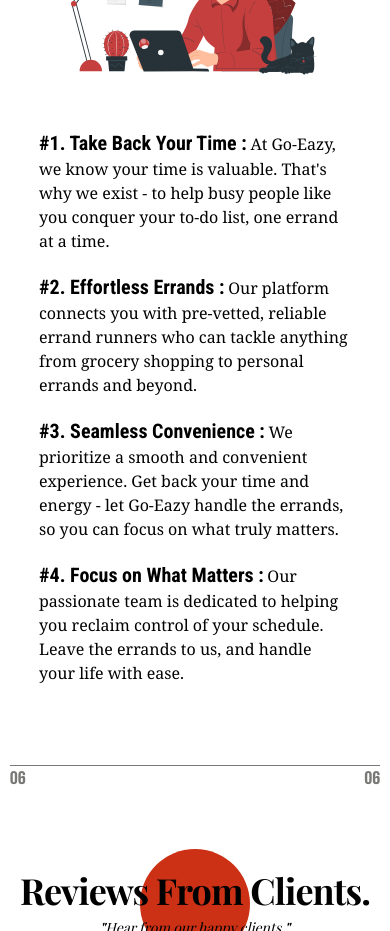
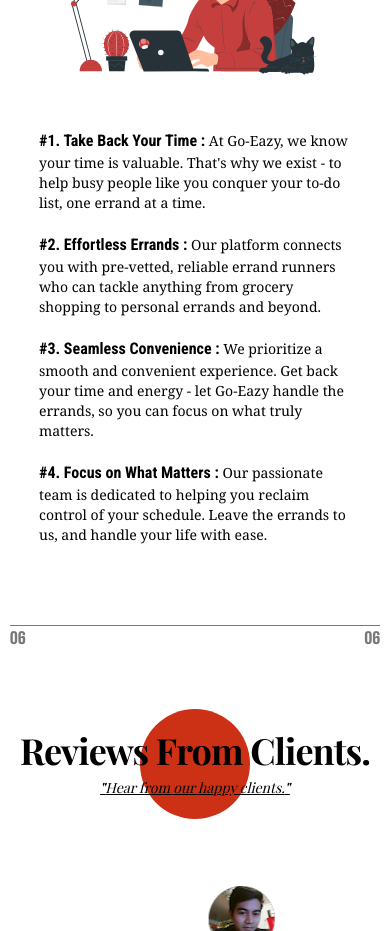
Before and after one commit to Winterson-Islary/static-site-for-fren, a React (Vite) app: page / in a window 390 px wide. Shown: the part 5300-6231 px from the top of the page. Built offline with nearby package versions, Linux system fonts and the light colour scheme; a web font is replaced by a local one.

Commit message:
fix: font-size on Home page

```diff
--- a/src/pages/Home.tsx
+++ b/src/pages/Home.tsx
@@ -236,10 +236,10 @@ const Home = () => {
 							<span className="font-serif text-sm md:text-lg ">
 								<ul>
 									<li className="">
-										<strong className="font-roboto text-xl">
+										<strong className="font-roboto text-base md:text-xl">
 											#1. Take Back Your Time :
 										</strong>{" "}
-										<span className="text-base">
+										<span className="text-sm md:text-base">
 											At Go-Eazy, we know your time is
 											valuable. That's why we exist - to
 											help busy people like you conquer
@@ -248,10 +248,10 @@ const Home = () => {
 										</span>
 									</li>
 									<li className="pt-5 ">
-										<strong className="font-roboto text-xl">
+										<strong className="font-roboto text-base md:text-xl">
 											#2. Effortless Errands :
 										</strong>{" "}
-										<span className="text-base">
+										<span className="text-sm md:text-base">
 											Our platform connects you with
 											pre-vetted, reliable errand runners
 											who can tackle anything from grocery
@@ -260,10 +260,10 @@ const Home = () => {
 										</span>
 									</li>
 									<li className="pt-5">
-										<strong className="text-xl font-roboto ">
+										<strong className="text-base md:text-xl font-roboto ">
 											#3. Seamless Convenience :
 										</strong>{" "}
-										<span className="text-base">
+										<span className="text-sm md:text-base">
 											We prioritize a smooth and
 											convenient experience. Get back your
 											time and energy - let Go-Eazy handle
@@ -272,10 +272,10 @@ const Home = () => {
 										</span>
 									</li>
 									<li className="pt-5">
-										<strong className="text-xl font-roboto">
+										<strong className="text-base md:text-xl font-roboto">
 											#4. Focus on What Matters :
 										</strong>{" "}
-										<span className="text-base">
+										<span className="text-sm md:text-base">
 											Our passionate team is dedicated to
 											helping you reclaim control of your
 											schedule. Leave the errands to us,
```
